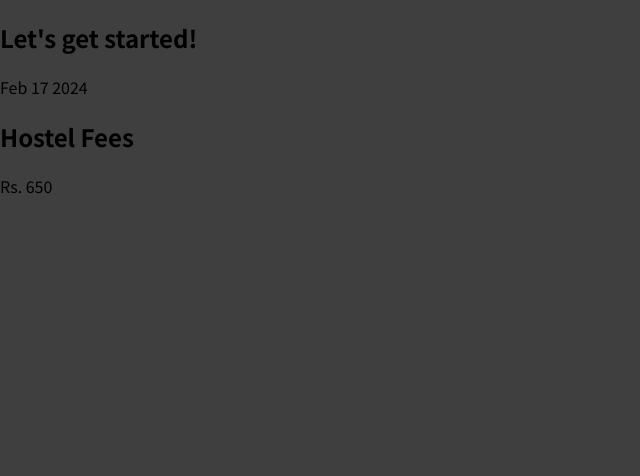
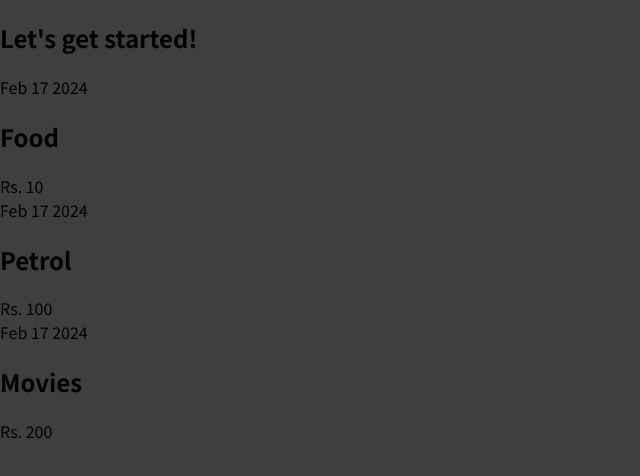
Before and after one commit to anujeet98/ExpenseApp-REACT, a JavaScript app: page / in a window 1280 px wide. Shown: the top 476 px of the page, without its empty margins (0-640 px from the left). Built offline with nearby package versions, Linux system fonts and the light colour scheme.

Commit message:
Initial commit. Created ExpenseItem components

```diff
--- a/src/components/ExpenseItem.js
+++ b/src/components/ExpenseItem.js
@@ -3,8 +3,20 @@
     <div>
       <div>Feb 17 2024</div>
       <div>
-        <h2>Hostel Fees</h2>
-        <div>Rs. 650</div>
+        <h2>Food</h2>
+        <div>Rs. 10</div>
+      </div>
+
+      <div>Feb 17 2024</div>
+      <div>
+        <h2>Petrol</h2>
+        <div>Rs. 100</div>
+      </div>
+
+      <div>Feb 17 2024</div>
+      <div>
+        <h2>Movies</h2>
+        <div>Rs. 200</div>
       </div>
     </div>
   );
```
